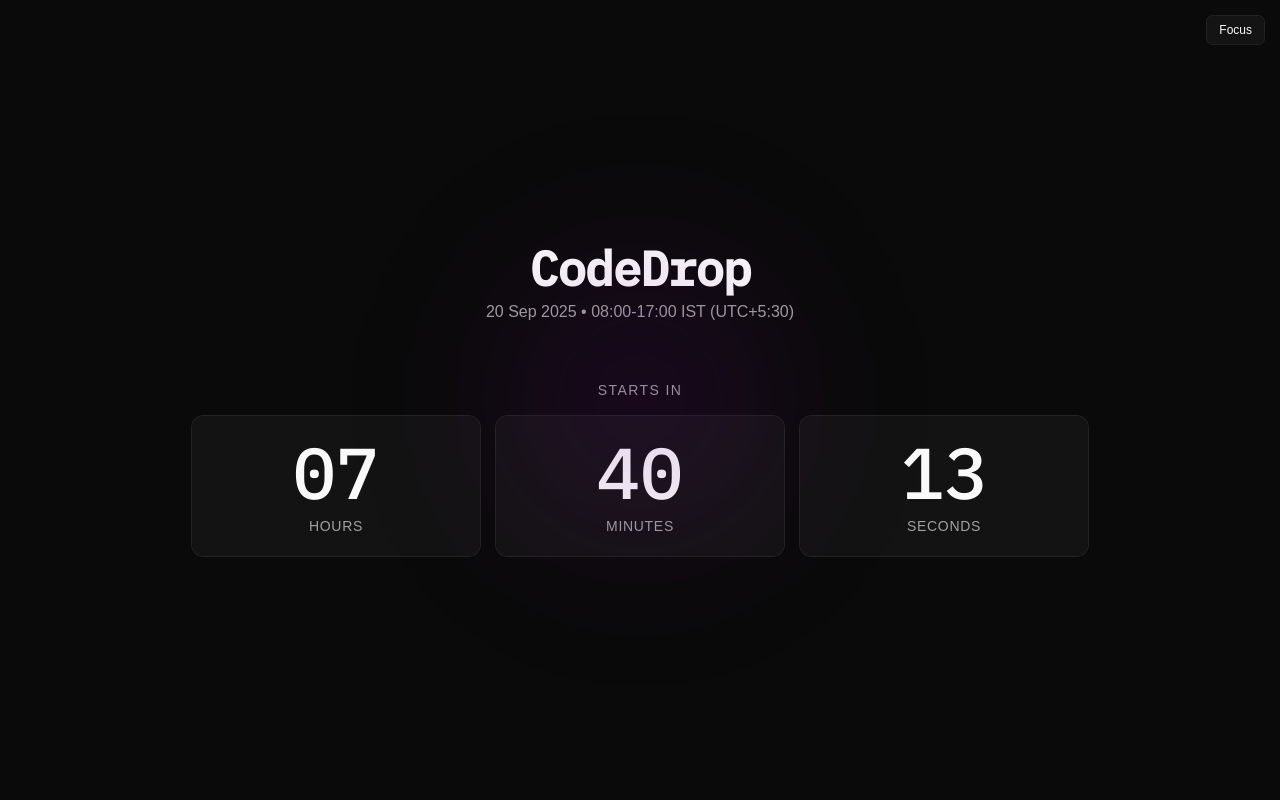
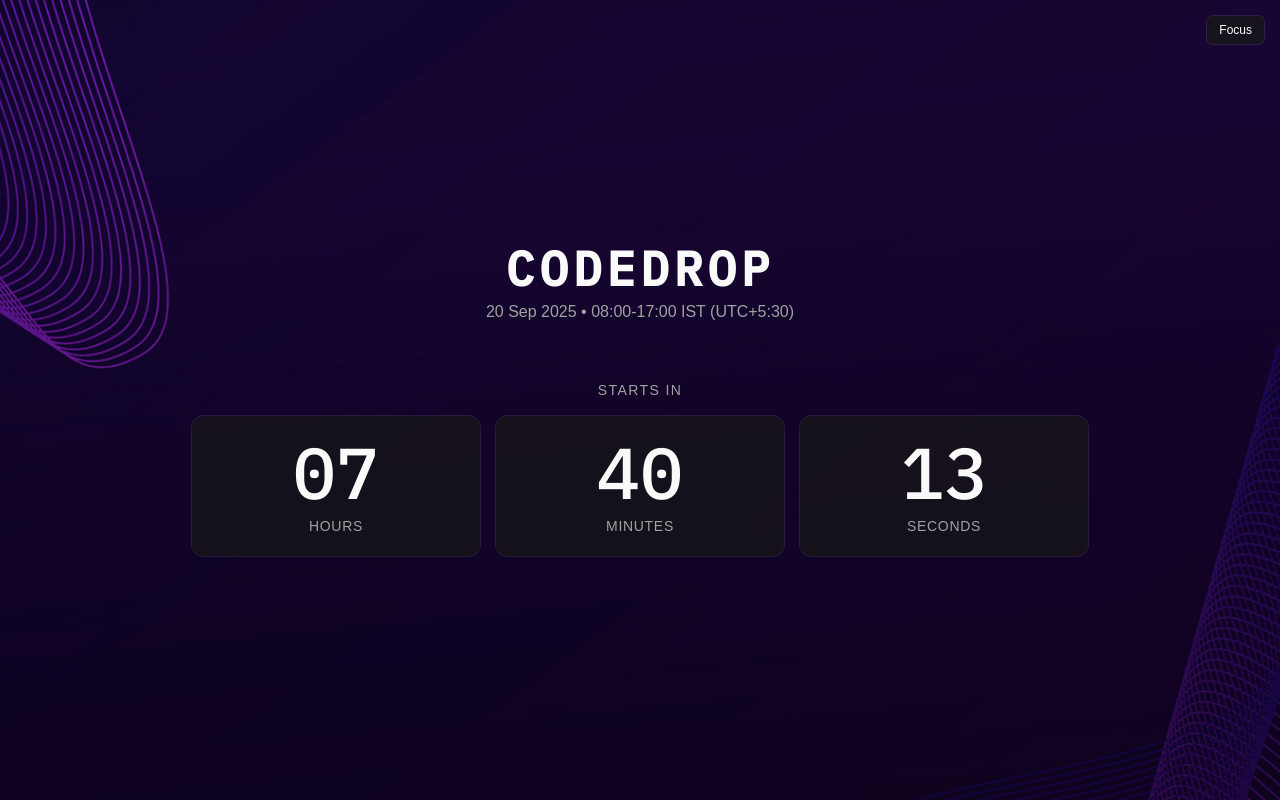
Before and after one commit to Mozilla-Club-IIT/codedrop-countdown, a Svelte app: page / in a window 1280 px wide. Built offline with nearby package versions, Linux system fonts and the light colour scheme.

Commit message:
feat: update bg and wording

```diff
--- a/src/App.svelte
+++ b/src/App.svelte
@@ -47,7 +47,7 @@
 
 <main
 	data-focused={focusMode}
-	class="group relative flex min-h-screen items-center justify-center bg-neutral-950 p-6 text-neutral-50"
+	class="group relative flex min-h-screen items-center justify-center bg-transparent transition-colors data-focused:bg-neutral-950 p-6 text-neutral-50"
 >
 	<button
 		aria-pressed={focusMode}
@@ -60,7 +60,7 @@
 	<div class="w-full max-w-4xl">
 		<div class="group-data-focused:fade-out">
 			<h1
-				class="text-center font-mono text-3xl font-semibold tracking-tight sm:text-4xl xl:text-5xl"
+				class="text-center font-mono uppercase tracking-widest text-3xl font-semibold sm:text-4xl xl:text-5xl"
 			>
 				CodeDrop
 			</h1>
@@ -102,15 +102,23 @@
 		</section>
 	</div>
 
-	<div aria-hidden="true" class="pointer-events-none absolute inset-0 overflow-hidden">
+	<!-- <div aria-hidden="true" class="pointer-events-none absolute inset-0 overflow-hidden">
 		<div class="absolute top-1/2 left-1/2 -translate-x-1/2 -translate-y-1/2">
 			<div
 				class="h-[75vmin] w-[75vmin] rounded-full blur-3xl group-data-focused:fade-out"
 				style="background: radial-gradient(closest-side, rgba(115, 7, 148, 0.2), rgba(115, 7, 148, 0) 70%)"
 			></div>
 		</div>
-	</div>
+	</div> -->
+
+
 </main>
+
+	<img
+		src="/bg.png"
+		alt=""
+		class="pointer-events-none absolute inset-0 h-full w-full object-cover opacity-100 transition-opacity group-data-focused:opacity-0 -bg-conic-90 -z-10"
+	/>
 
 {#snippet block(num: number, label: string)}
 	<div
```
Also changed, not shown: public/bg.png (added).
